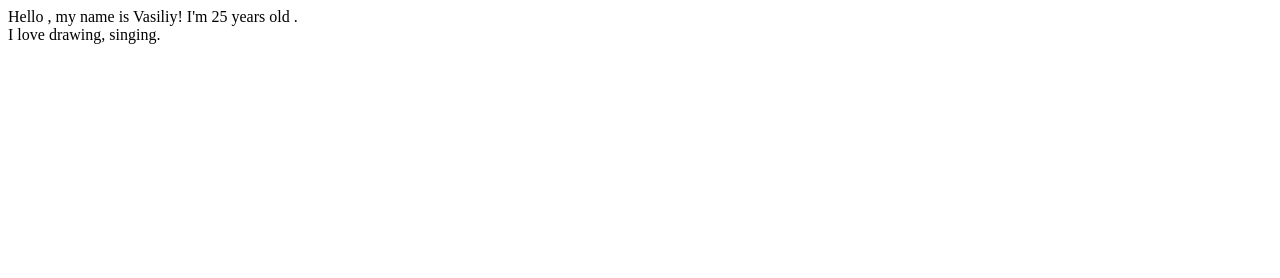
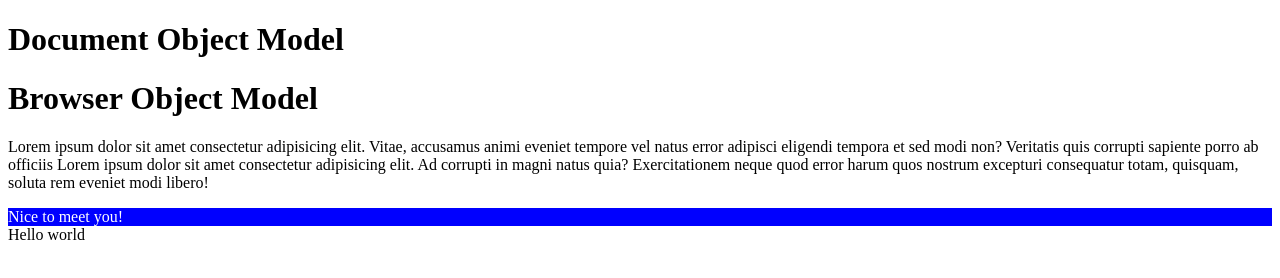
Before and after one commit to jkattoeva/4.02.22, a plain HTML site: page index.html in a window 1280 px wide. Drawn offline with Linux system fonts and the light colour scheme.

Commit message:
worked with index.html and changed text colors in script.js

```diff
--- a/index.html
+++ b/index.html
@@ -7,6 +7,12 @@
   <title>Document</title>
 </head>
 <body>
+  <h1>Document Object Model</h1>
+  <h1>Browser Object Model</h1>
+  <p>Lorem ipsum dolor sit amet consectetur adipisicing elit. Vitae, accusamus animi eveniet tempore vel natus error adipisci eligendi tempora et sed modi non? Veritatis quis corrupti sapiente porro ab officiis Lorem ipsum dolor sit amet consectetur adipisicing elit. Ad corrupti in magni natus quia? Exercitationem neque quod error harum quos nostrum excepturi consequatur totam, quisquam, soluta rem eveniet modi libero!</p>
+  <div id="hello-world">Hello world</div>
+  <div class="hello-world">Hello world</div>
+
 
   <script src="./script.js"></script>
 </body>
--- a/script.js
+++ b/script.js
@@ -13,11 +13,20 @@ var vasya = {
   }
 }
 
-vasya.greet();
-vasya.hobbies.display();
+// vasya.greet();
+// vasya.hobbies.display();
 
 // 1. Call 'greet' method multiple times.
 
 // 2. Include age in the greeting.
 // 2. Try changing name and age.
 // 4. Create method 'bye'.
+
+
+
+// document.body.style.background = "red";
+// document.body.textContent = "Hello world";
+
+document.getElementById("hello-world").textContent = "Nice to meet you!";
+document.getElementById("hello-world").style.color = "white";
+document.getElementById("hello-world").style.background = "blue";
```
